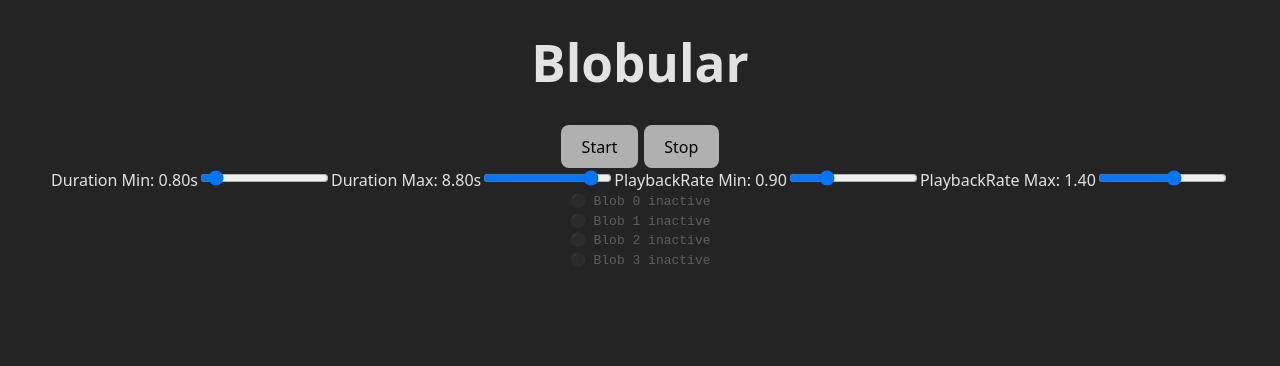
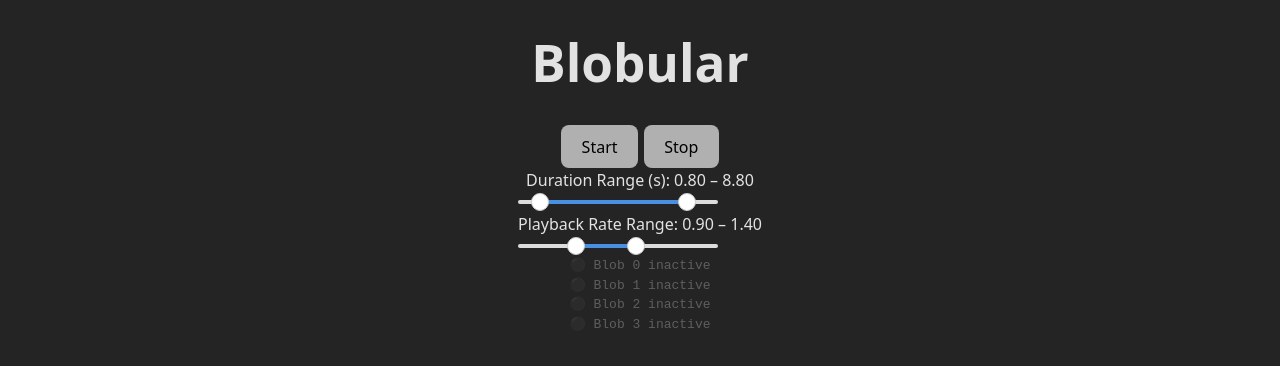
Before and after one commit to thinknoise/blobular, a React (Vite) app: page / in a window 1280 px wide. Shown: the top 366 px of the page. Built offline with nearby package versions, Linux system fonts and the light colour scheme.

Commit message:
ranges ui

```diff
--- a/package.json
+++ b/package.json
@@ -10,6 +10,7 @@
     "preview": "vite preview"
   },
   "dependencies": {
+    "@radix-ui/react-slider": "^1.3.5",
     "@vanilla-extract/sprinkles": "^1.6.5",
     "react": "^19.1.0",
     "react-dom": "^19.1.0"
--- a/src/components/BlobDisplay/BlobControls.tsx
+++ b/src/components/BlobDisplay/BlobControls.tsx
@@ -1,11 +1,4 @@
-import React from "react";
-
-type BlobControlsProps = {
-  durationRange: [number, number];
-  setDurationRange: React.Dispatch<React.SetStateAction<[number, number]>>;
-  playbackRateRange: [number, number];
-  setPlaybackRateRange: React.Dispatch<React.SetStateAction<[number, number]>>;
-};
+import BlobRangeSlider from "./BlobRangeSlider";
 
 const BlobControls = ({
   durationRange,
@@ -15,69 +8,31 @@ const BlobControls = ({
 }: BlobControlsProps) => {
   return (
     <div className="blob-controls">
-      <label>
-        Duration Min: {durationRange[0].toFixed(2)}s
-        <input
-          type="range"
-          min="0.1"
-          max="10"
-          step="0.1"
-          value={durationRange[0]}
-          onChange={(e) =>
-            setDurationRange([parseFloat(e.target.value), durationRange[1]])
-          }
-        />
-      </label>
+      <BlobRangeSlider
+        label="Duration Range (s)"
+        range={durationRange}
+        setRange={setDurationRange}
+        min={0.1}
+        max={10}
+        step={0.1}
+      />
 
-      <label>
-        Duration Max: {durationRange[1].toFixed(2)}s
-        <input
-          type="range"
-          min="0.1"
-          max="10"
-          step="0.1"
-          value={durationRange[1]}
-          onChange={(e) =>
-            setDurationRange([durationRange[0], parseFloat(e.target.value)])
-          }
-        />
-      </label>
-
-      <label>
-        PlaybackRate Min: {playbackRateRange[0].toFixed(2)}
-        <input
-          type="range"
-          min="0.5"
-          max="2.0"
-          step="0.05"
-          value={playbackRateRange[0]}
-          onChange={(e) =>
-            setPlaybackRateRange([
-              parseFloat(e.target.value),
-              playbackRateRange[1],
-            ])
-          }
-        />
-      </label>
-
-      <label>
-        PlaybackRate Max: {playbackRateRange[1].toFixed(2)}
-        <input
-          type="range"
-          min="0.5"
-          max="2.0"
-          step="0.05"
-          value={playbackRateRange[1]}
-          onChange={(e) =>
-            setPlaybackRateRange([
-              playbackRateRange[0],
-              parseFloat(e.target.value),
-            ])
-          }
-        />
-      </label>
+      <BlobRangeSlider
+        label="Playback Rate Range"
+        range={playbackRateRange}
+        setRange={setPlaybackRateRange}
+        min={0.5}
+        max={2.0}
+        step={0.05}
+      />
     </div>
   );
 };
 
 export default BlobControls;
+type BlobControlsProps = {
+  durationRange: [number, number];
+  setDurationRange: React.Dispatch<React.SetStateAction<[number, number]>>;
+  playbackRateRange: [number, number];
+  setPlaybackRateRange: React.Dispatch<React.SetStateAction<[number, number]>>;
+};
--- /dev/null
+++ b/src/components/BlobDisplay/BlobRangeSlider.css
@@ -0,0 +1,31 @@
+.SliderRoot {
+  position: relative;
+  display: flex;
+  align-items: center;
+  width: 200px;
+  height: 20px;
+}
+
+.SliderTrack {
+  background-color: #ddd;
+  position: relative;
+  flex-grow: 1;
+  height: 4px;
+  border-radius: 2px;
+}
+
+.SliderRange {
+  position: absolute;
+  background-color: #4a90e2;
+  height: 100%;
+  border-radius: 2px;
+}
+
+.SliderThumb {
+  display: block;
+  width: 16px;
+  height: 16px;
+  background-color: white;
+  border: 1px solid #ccc;
+  border-radius: 50%;
+}
--- /dev/null
+++ b/src/components/BlobDisplay/BlobRangeSlider.tsx
@@ -0,0 +1,48 @@
+import * as Slider from "@radix-ui/react-slider";
+import "./BlobRangeSlider.css";
+
+type BlobRangeSliderProps = {
+  label: string;
+  range: [number, number];
+  setRange: React.Dispatch<React.SetStateAction<[number, number]>>;
+  min: number;
+  max: number;
+  step: number;
+};
+
+const BlobRangeSlider = ({
+  label,
+  range,
+  setRange,
+  min,
+  max,
+  step,
+}: BlobRangeSliderProps) => {
+  const handleChange = (values: number[]) => {
+    setRange([values[0], values[1]]);
+  };
+
+  return (
+    <div className="blob-range-slider">
+      <label>
+        {label}: {range[0].toFixed(2)} – {range[1].toFixed(2)}
+      </label>
+      <Slider.Root
+        className="SliderRoot"
+        min={min}
+        max={max}
+        step={step}
+        value={range}
+        onValueChange={handleChange}
+      >
+        <Slider.Track className="SliderTrack">
+          <Slider.Range className="SliderRange" />
+        </Slider.Track>
+        <Slider.Thumb className="SliderThumb" />
+        <Slider.Thumb className="SliderThumb" />
+      </Slider.Root>
+    </div>
+  );
+};
+
+export default BlobRangeSlider;
```
Also changed, not shown: 1 other file (tests, documents, lock files or other folders).
